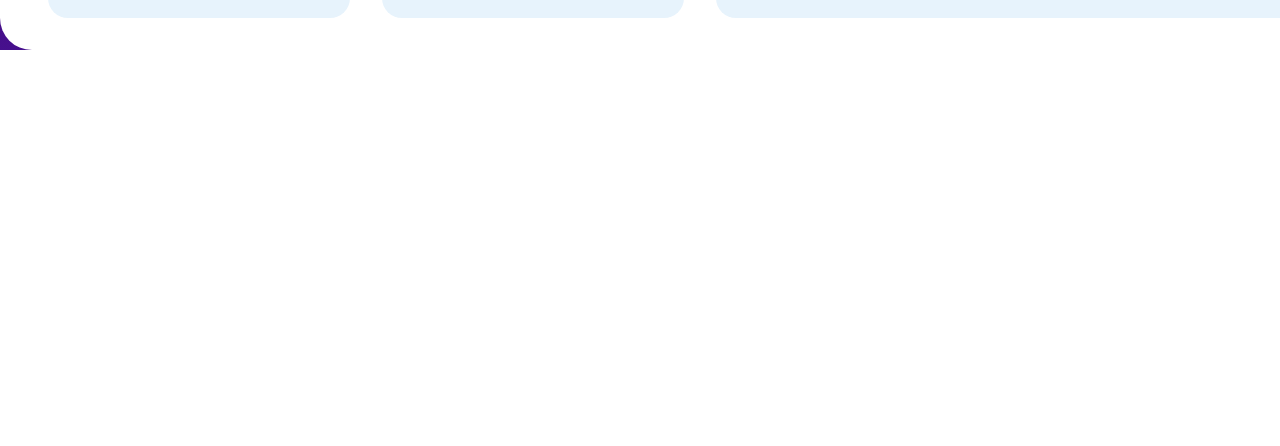
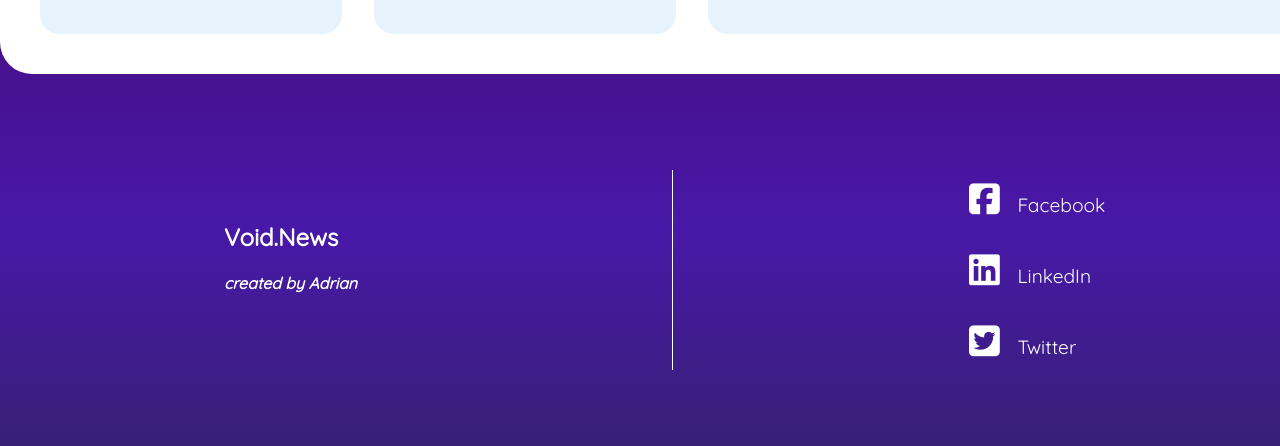
Before and after one commit to adrianchiper95/Newsfeed-app-ReactJs, a React (Create React App) app: page / in a window 1280 px wide. Shown: the part 1932-2378 px from the top of the page. Before the commit the page ends 1982 px from the top, so only its background shows below. Built offline with nearby package versions, Linux system fonts and the light colour scheme; no server answers.

Commit message:
added footer section and minor changes in design

```diff
--- a/public/index.html
+++ b/public/index.html
@@ -5,6 +5,7 @@
     <meta name="viewport" content="width=device-width, initial-scale=1" />
     <meta name="theme-color" content="#000000" />
     <link href="https://fonts.googleapis.com/css?family=Quicksand&display=swap" rel="stylesheet">
+    <script src="https://kit.fontawesome.com/29c33ac64e.js"></script>
     <link rel="manifest" href="%PUBLIC_URL%/manifest.json" />
     <title>VoidNews</title>
   </head>
--- a/src/App.js
+++ b/src/App.js
@@ -1,12 +1,14 @@
 import React from 'react';
 import Header from './Components/Header';
 import Content from './Components/Content';
+import Footer from './Components/Footer'
 
 const App = () => {
     return (
         <div>
             <Header />
             <Content />
+            <Footer />
         </div>
     );
 };
--- a/src/Components/Content.css
+++ b/src/Components/Content.css
@@ -1,15 +1,12 @@
-
-main {
-  border-radius: 2em;
-  margin-top: 2em;
-  background-color: white;
-}
 
 main {
   margin: 0em;
-  padding: 0.5em 0em 0em 1em;
+  padding: 0.5em;
   font-family: 'Quicksand', sans-serif;
   color: #2B2B80;
+  border-radius: 2em;
+  margin-top: 1em;
+  background-color: white;
 }
 
 main h1 {
@@ -19,7 +16,7 @@ main h1 {
 }
 .orizontal_line {
   margin-left: 2em;
-  width: 80em;
+  width: 25em;
   height: 2px;
   background-color: #2B2B80;
 }
@@ -31,9 +28,9 @@ main h1 {
   grid-gap: 2em;
   grid-auto-rows: 22em;
 
- }
+}
 
- #latest_news > div {
+#latest_news > div {
   border-radius: 20px;
   background-color: #E7F3FC;
 }
@@ -45,7 +42,7 @@ main h1 {
   grid-gap: 2em;
   grid-auto-rows: 22em;
 
- }
+}
 
 #trending_news > div {
   border-radius: 20px;
@@ -129,6 +126,7 @@ main img {
 }
 
 #nav_source img:hover {
+cursor: pointer;
 border-radius: 6em;
 box-shadow:  0 0 8px 10px #6E10E5;
 }
--- /dev/null
+++ b/src/Components/Footer.css
@@ -0,0 +1,73 @@
+footer {
+  font-family: "Quicksand", sans-serif;
+  height: 20em;
+
+}
+
+.flex-container {
+  margin-left: 5em;
+  height: 100%;
+  display: flex;
+  flex-direction: row;
+  justify-content: space-around;
+}
+
+.footer-title {
+  width: 45%;
+  height: 100%;
+  padding: 2em;
+  color: white;
+}
+
+.footer-social {
+  width: 45em;
+  padding: 2em;
+  color: white;
+}
+
+.line-box {
+  margin-top: 4em;
+  width: 35em;
+  height: 12.5em;
+  border-right: 1.5px white solid;
+}
+
+.text-box {
+  padding-top: 2em;
+  padding-left: 7em;
+  width: 10em;
+}
+
+.text-box h3,
+.text-box h5 {
+  padding: 0px;
+  margin: 0px;
+}
+
+.social-list {
+  margin-left: 12em;
+  margin-top: 2.5em;
+}
+
+.social-list ul {
+  list-style-type: none;
+}
+
+.social-list a {
+  color: white;
+  text-decoration: none;
+}
+
+.social-list a:hover {
+  text-decoration: underline;
+}
+
+.text {
+  font-size: 1.2em;
+}
+
+.fab {
+  margin-right: 0.5em;
+  margin-top: 1em;
+  font-size: 2.2em;
+}
--- /dev/null
+++ b/src/Components/Footer.jsx
@@ -0,0 +1,33 @@
+import React from 'react';
+import './Footer.css';
+
+const Footer = () => {
+    return (
+        <footer>
+            <div className="flex-container">
+                <div className="footer-title">
+                    <div className="line-box">
+                        <div className="text-box">
+                            <h2>Void.News</h2>
+                            <em><h4>created by Adrian</h4></em>
+                        </div>
+                    </div>
+                </div>
+                <div className="footer-social">
+
+                        <div className="social-list">
+                            <ul>
+                                <li><a href="https://www.facebook.com/" target="_blank" rel="noopener noreferrer"><span className="fab fa-facebook-square"></span><span className="text">Facebook</span></a></li>
+                                <li><a href="https://www.linkedin.com/in/adrian-chiper/" target="_blank" rel="noopener noreferrer"><span className="fab fa-linkedin"></span><span className="text">LinkedIn</span></a></li>
+                                <li><a href="https://www.twitter.com/" target="_blank" rel="noopener noreferrer"><span className="fab fa-twitter-square"></span><span className="text">Twitter</span></a></li>
+                            </ul>
+                        </div>
+
+                </div>
+            </div>
+
+        </footer>
+    );
+};
+
+export default Footer;
--- a/src/Components/Header.css
+++ b/src/Components/Header.css
@@ -49,3 +49,11 @@ header {
 .contact_text {
   padding-left: 1em;
 }
+
+.login_logo img:hover, .login_text:hover {
+  cursor: pointer;
+}
+
+.contact_logo img:hover, .contact_text:hover {
+  cursor: pointer;
+}
--- a/src/index.css
+++ b/src/index.css
@@ -1,14 +1,21 @@
 body {
   margin: 0;
   padding: 0;
-  background: linear-gradient(#03001E, #460D84 40%, #4818A8, #362171) center fixed;
-  background-repeat: no-repeat;
+  background: linear-gradient(#03001e, #460d84 40%, #4818a8, #362171) center
+    fixed;
+  background-repeat: repeat;
   background-size: cover;
-
+  box-sizing: border-box;
 }
 
 #root {
   width: 1352px;
-    margin: 0 auto;
-    margin-top: 1em;
+  margin: 0 auto;
+  margin-top: 1em;
 }
+
+#particles-js {
+  position: absolute;
+  width: 100%;
+  height: 100%;
+}
```
